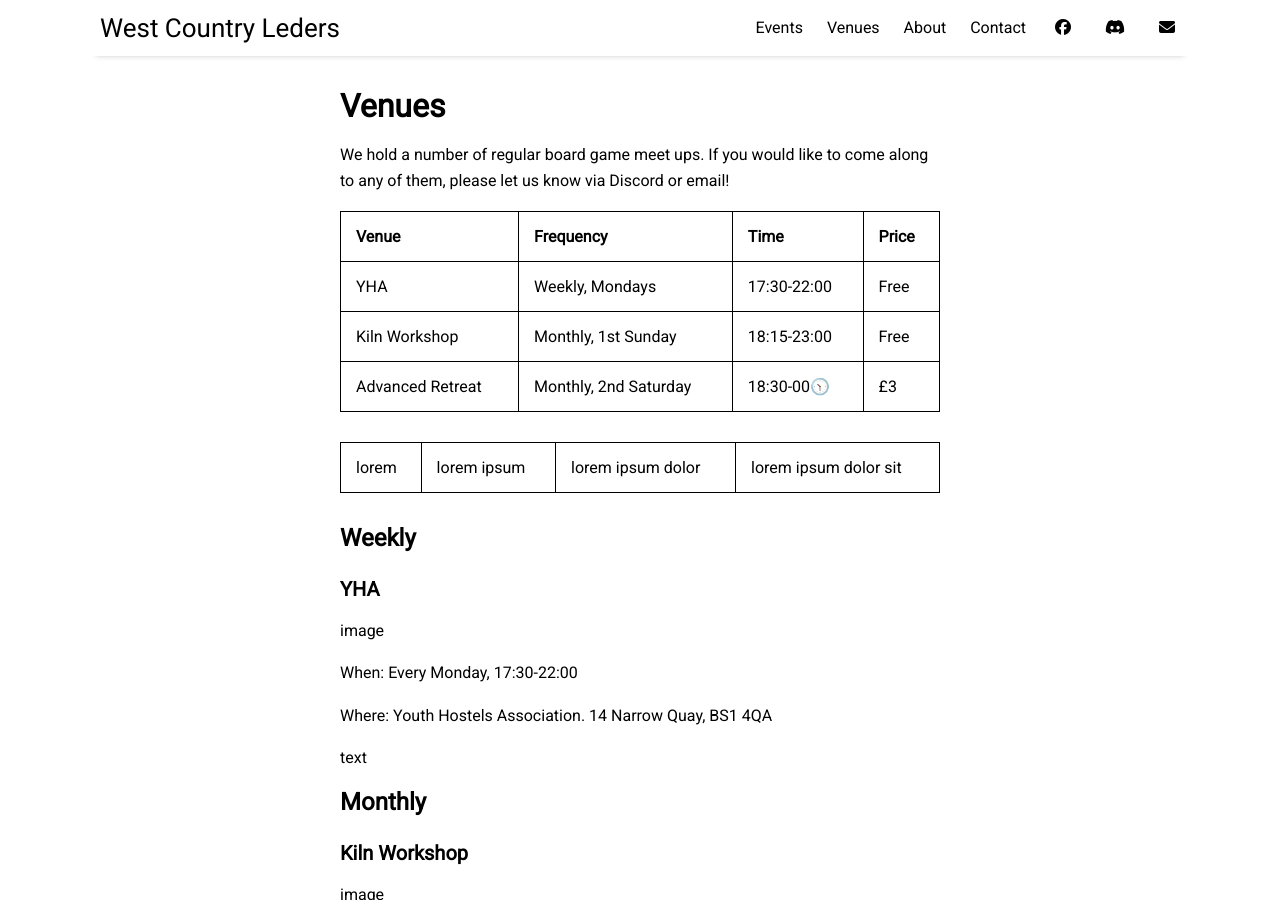
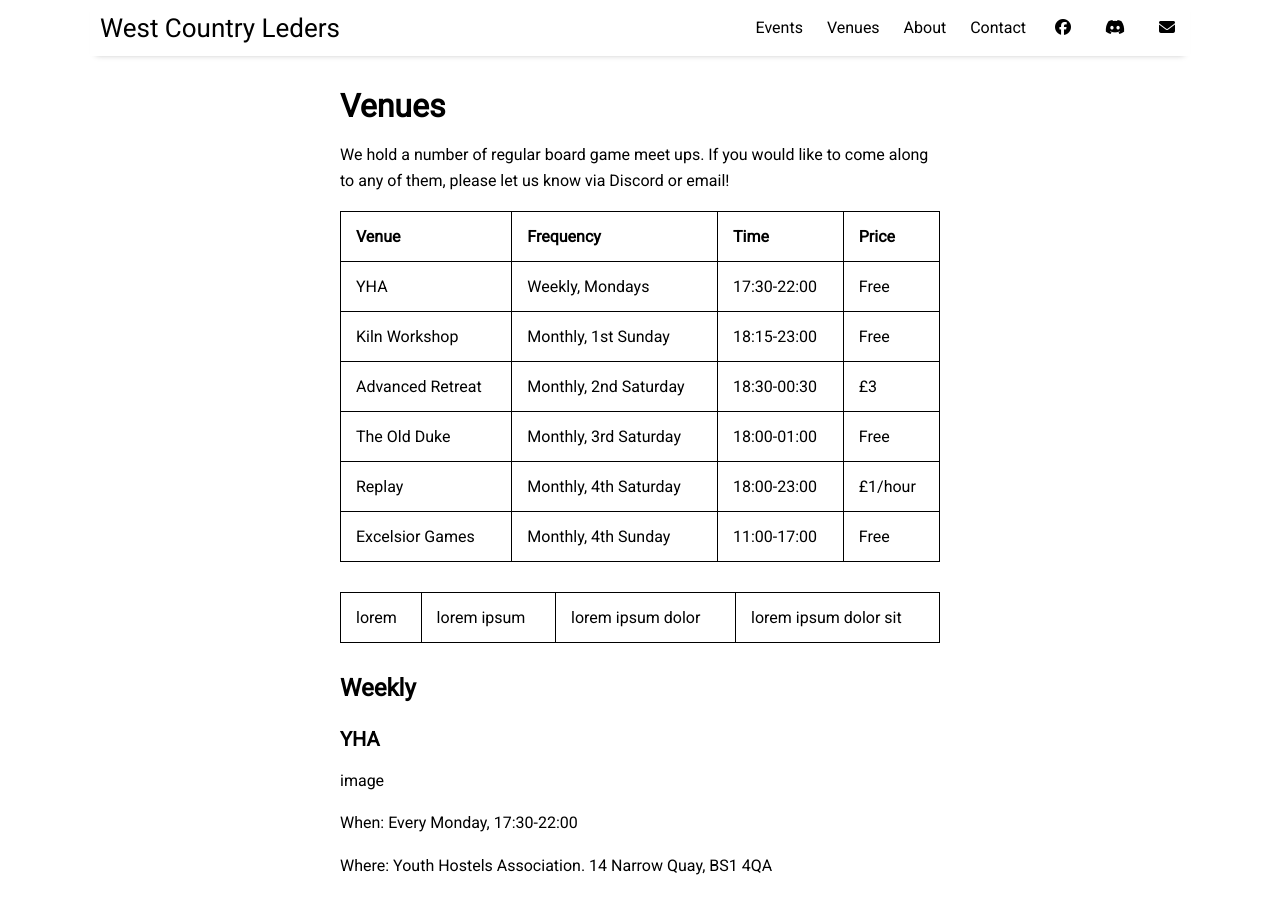
Before and after one commit to ChilledEther/west-country-leders-new, a Jekyll site: the page built from pages/venues.md, in a window 1280 px wide and 900 px high. Built offline with Jekyll 4.4.1, drawn with Linux system fonts in a browser that asks for light colours.

Commit message:
Update venues.md

```diff
--- a/pages/venues.md
+++ b/pages/venues.md
@@ -7,11 +7,14 @@ permalink: /venues
 
 We hold a number of regular board game meet ups. If you would like to come along to any of them, please let us know via Discord or email!
 
-Venue          |  Frequency          |  Time          |  Price
----------------|---------------------|----------------|--------
-YHA            |  Weekly, Mondays    |  17:30-22:00   |  Free
-Kiln Workshop  |  Monthly, 1st Sunday|  18:15-23:00   | Free
-Advanced Retreat|  Monthly, 2nd Saturday |  18:30-00🕥|  £3
+Venue            |  Frequency              |  Time          |  Price
+---------------  |---------------------    |----------------|--------
+YHA              |  Weekly, Mondays        |  17:30-22:00   |  Free
+Kiln Workshop    |  Monthly, 1st Sunday    |  18:15-23:00   | Free
+Advanced Retreat  |  Monthly, 2nd Saturday |  18:30-00:30    |£3
+The Old Duke     |   Monthly, 3rd Saturday | 18:00-01:00     | Free
+Replay            | Monthly, 4th Saturday   |  18:00-23:00   | £1/hour
+Excelsior Games | Monthly, 4th Sunday       | 11:00-17:00   | Free
 
 
 
```
